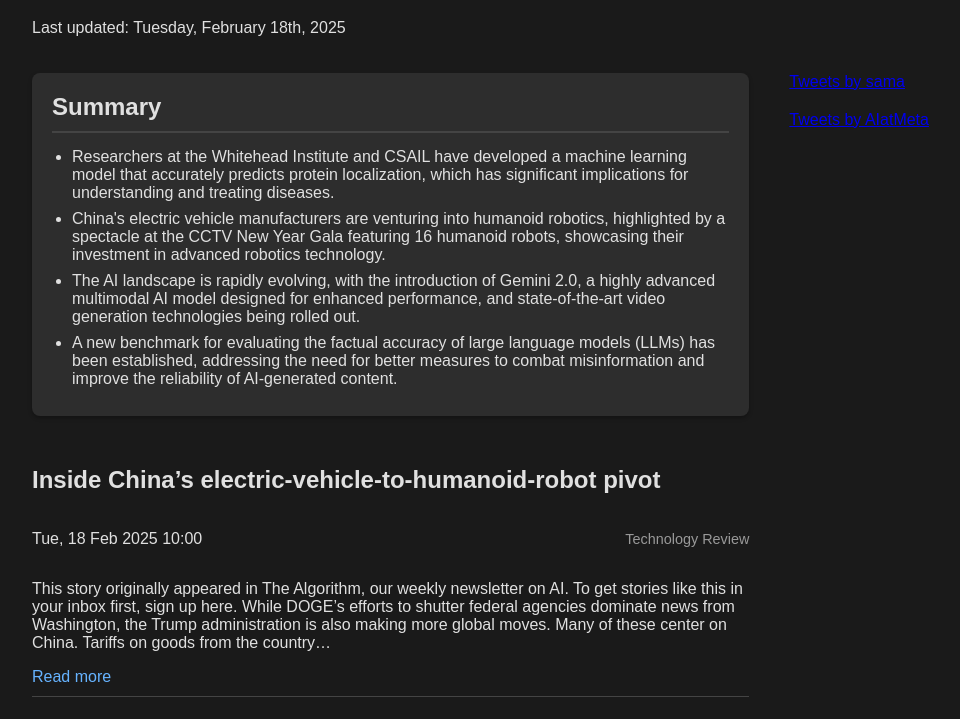
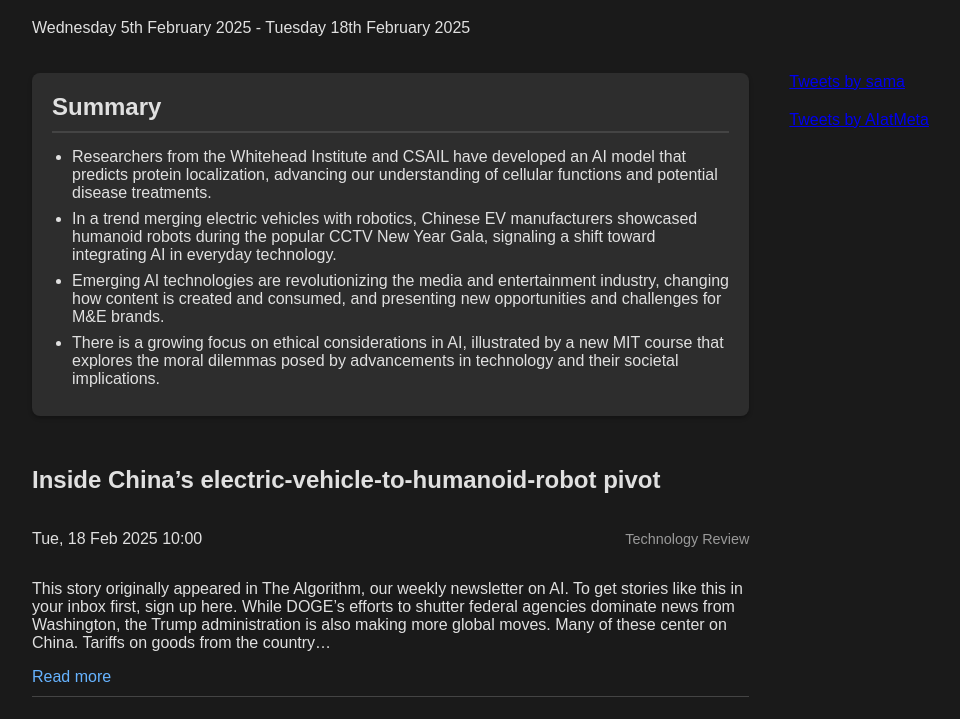
Before and after one commit to hannahwhyatt/news-feed, a plain HTML site: page index.html in a window 1280 px wide. Shown: the part 81-800 px from the top of the page, without its empty margins (50-1010 px from the left). Drawn offline with Linux system fonts and the light colour scheme.

Commit message:
updated date range

```diff
--- a/data/news.json
+++ b/data/news.json
@@ -26,6 +26,13 @@
         "published": "Thu, 13 Feb 2025 17:10",
         "summary": "Whitehead Institute and CSAIL researchers created a machine-learning model to predict and generate protein localization, with implications for understanding and remedying disease.",
         "source": "MIT News"
+    },
+    {
+        "title": "So you want to buy your first AI product",
+        "link": "https://frontierai.substack.com/p/so-you-want-to-buy-your-first-ai",
+        "published": "Thu, 13 Feb 2025 18:35",
+        "summary": "A totally unbiased guide to evaluating AI applications",
+        "source": "The AI Frontier"
     },
     {
         "title": "An unexpected RL Renaissance",
@@ -91,18 +98,18 @@
         "source": "MIT News"
     },
     {
+        "title": "DeepSeek, o3, and AI applications",
+        "link": "https://frontierai.substack.com/p/deepseek-o3-and-ai-applications",
+        "published": "Thu, 06 Feb 2025 18:30",
+        "summary": "R1 is good, but the world hasn't ended",
+        "source": "The AI Frontier"
+    },
+    {
         "title": "Knowledge Navigator",
         "link": "https://www.hyperdimensional.co/p/knowledge-navigator",
         "published": "Thu, 06 Feb 2025 13:40",
         "summary": "Early thoughts on OpenAI Deep Research",
         "source": "Hyperdimensional"
-    },
-    {
-        "title": "Gemini 2.0 is now available to everyone",
-        "link": "https://deepmind.google/discover/blog/gemini-2-0-is-now-available-to-everyone/",
-        "published": "Wed, 05 Feb 2025 16:00",
-        "summary": "We\u2019re announcing new updates to Gemini 2.0 Flash, plus introducing Gemini 2.0 Flash-Lite and Gemini 2.0 Pro Experimental.",
-        "source": "DeepMind"
     },
     {
         "title": "Making the U.S. the home for open-source AI",
@@ -117,96 +124,5 @@
         "published": "Wed, 05 Feb 2025 12:11",
         "summary": "Methods and Strategies for Building and Refining Reasoning Models",
         "source": "Ahead of AI"
-    },
-    {
-        "title": "Updating the Frontier Safety Framework",
-        "link": "https://deepmind.google/discover/blog/updating-the-frontier-safety-framework/",
-        "published": "Tue, 04 Feb 2025 16:41",
-        "summary": "Our next iteration of the FSF sets out stronger security protocols on the path to AGI",
-        "source": "DeepMind"
-    },
-    {
-        "title": "Novus Ordo Seclorum",
-        "link": "https://www.hyperdimensional.co/p/novus-ordo-seclorum",
-        "published": "Thu, 30 Jan 2025 13:31",
-        "summary": "Reflections on DeepSeek",
-        "source": "Hyperdimensional"
-    },
-    {
-        "title": "Why reasoning models will generalize",
-        "link": "https://www.interconnects.ai/p/why-reasoning-models-will-generalize",
-        "published": "Tue, 28 Jan 2025 21:00",
-        "summary": "People underestimate the long-term potential of \u201creasoning.\u201d",
-        "source": "Interconnects"
-    },
-    {
-        "title": "On Private Governance",
-        "link": "https://www.hyperdimensional.co/p/on-private-governance",
-        "published": "Mon, 27 Jan 2025 13:31",
-        "summary": "Forging a new path",
-        "source": "Hyperdimensional"
-    },
-    {
-        "title": "The latest open artifacts (#6): Reasoning models, China's lead in open-source, and a growing multimodal space",
-        "link": "https://www.interconnects.ai/p/open-artifacts-in-january-6-reasoning",
-        "published": "Mon, 27 Jan 2025 13:03",
-        "summary": "Artifacts Log 6. The open LM ecosystem yet again accelerates.",
-        "source": "Interconnects"
-    },
-    {
-        "title": "Open-Source AI and the Future",
-        "link": "https://www.hyperdimensional.co/p/invitations",
-        "published": "Thu, 23 Jan 2025 13:45",
-        "summary": "Modest visions of an open-source AI future",
-        "source": "Hyperdimensional"
-    },
-    {
-        "title": "Noteworthy AI Research Papers of 2024 (Part Two)",
-        "link": "https://magazine.sebastianraschka.com/p/ai-research-papers-2024-part-2",
-        "published": "Wed, 15 Jan 2025 12:11",
-        "summary": "Six influential AI papers from July to December",
-        "source": "Ahead of AI"
-    },
-    {
-        "title": "Noteworthy AI Research Papers of 2024 (Part One)",
-        "link": "https://magazine.sebastianraschka.com/p/ai-research-papers-2024-part-1",
-        "published": "Tue, 31 Dec 2024 12:21",
-        "summary": "Six influential AI papers from January to June",
-        "source": "Ahead of AI"
-    },
-    {
-        "title": "FACTS Grounding: A new benchmark for evaluating the factuality of large language models",
-        "link": "https://deepmind.google/discover/blog/facts-grounding-a-new-benchmark-for-evaluating-the-factuality-of-large-language-models/",
-        "published": "Tue, 17 Dec 2024 15:29",
-        "summary": "Our comprehensive benchmark and online leaderboard offer a much-needed measure of how accurately LLMs ground their responses in provided source material and avoid hallucinations",
-        "source": "DeepMind"
-    },
-    {
-        "title": "State-of-the-art video and image generation with Veo 2 and Imagen 3",
-        "link": "https://deepmind.google/discover/blog/state-of-the-art-video-and-image-generation-with-veo-2-and-imagen-3/",
-        "published": "Mon, 16 Dec 2024 17:01",
-        "summary": "We\u2019re rolling out a new, state-of-the-art video model, Veo 2, and updates to Imagen 3. Plus, check out our new experiment, Whisk.",
-        "source": "DeepMind"
-    },
-    {
-        "title": "Introducing Gemini 2.0: our new AI model for the agentic era",
-        "link": "https://deepmind.google/discover/blog/introducing-gemini-20-our-new-ai-model-for-the-agentic-era/",
-        "published": "Wed, 11 Dec 2024 15:30",
-        "summary": "Today, we\u2019re announcing Gemini 2.0, our most capable multimodal AI model yet.",
-        "source": "DeepMind"
-    },
-    {
-        "title": "LLM Research Papers: The 2024 List",
-        "link": "https://magazine.sebastianraschka.com/p/llm-research-papers-the-2024-list",
-        "published": "Sun, 08 Dec 2024 12:11",
-        "summary": "",
-        "source": "Ahead of AI"
-    },
-    {
-        "title": "Understanding Multimodal LLMs",
-        "link": "https://magazine.sebastianraschka.com/p/understanding-multimodal-llms",
-        "published": "Sun, 03 Nov 2024 12:44",
-        "summary": "An introduction to the main techniques and latest models",
-        "source": "Ahead of AI"
     }
 ]
--- a/data/summarised_news.json
+++ b/data/summarised_news.json
@@ -10,21 +10,27 @@
         "attributes": [
           {
             "name": "summary",
-            "value": "Researchers at the Whitehead Institute and CSAIL have developed a machine learning model that accurately predicts protein localization, which has significant implications for understanding and treating diseases."
+            "value": "Researchers from the Whitehead Institute and CSAIL have developed an AI model that predicts protein localization, advancing our understanding of cellular functions and potential disease treatments."
           },
           {
             "name": "summary",
-            "value": "China's electric vehicle manufacturers are venturing into humanoid robotics, highlighted by a spectacle at the CCTV New Year Gala featuring 16 humanoid robots, showcasing their investment in advanced robotics technology."
+            "value": "In a trend merging electric vehicles with robotics, Chinese EV manufacturers showcased humanoid robots during the popular CCTV New Year Gala, signaling a shift toward integrating AI in everyday technology."
           },
           {
             "name": "summary",
-            "value": "The AI landscape is rapidly evolving, with the introduction of Gemini 2.0, a highly advanced multimodal AI model designed for enhanced performance, and state-of-the-art video generation technologies being rolled out."
+            "value": "Emerging AI technologies are revolutionizing the media and entertainment industry, changing how content is created and consumed, and presenting new opportunities and challenges for M&E brands."
           },
           {
             "name": "summary",
-            "value": "A new benchmark for evaluating the factual accuracy of large language models (LLMs) has been established, addressing the need for better measures to combat misinformation and improve the reliability of AI-generated content."
+            "value": "There is a growing focus on ethical considerations in AI, illustrated by a new MIT course that explores the moral dilemmas posed by advancements in technology and their societal implications."
           }
         ]
+      },
+      {
+        "type": "div",
+        "label": "Bullet point 2",
+        "children": [],
+        "attributes": []
       }
     ],
     "attributes": []
--- a/index.html
+++ b/index.html
@@ -117,17 +117,24 @@
                     }
                 }
 
-                // Update the last-updated element with formatted date
+                // Update the last-updated element with formatted date range
                 const now = new Date();
-                const day = now.getDate();
-                const suffix = getOrdinalSuffix(day);
-                document.getElementById("last-updated").textContent =
-                    `Last updated: ${now.toLocaleDateString('en-US', {
+                const twoWeeksAgo = new Date(now);
+                twoWeeksAgo.setDate(now.getDate() - 13);
+
+                const formatDate = (date) => {
+                    const day = date.getDate();
+                    const suffix = getOrdinalSuffix(day);
+                    return date.toLocaleDateString('en-GB', {
                         weekday: 'long',
                         day: 'numeric',
                         month: 'long',
                         year: 'numeric'
-                    })}`.replace(/\d+/, day + suffix);
+                    }).replace(/\d+/, day + suffix);
+                };
+
+                document.getElementById("last-updated").textContent =
+                    `${formatDate(twoWeeksAgo)} - ${formatDate(now)}`;
 
                 const summarised_news = await fetch("./data/summarised_news.json");
                 const summarisedData = await summarised_news.json();
```
Also changed, not shown: 1 other file.
